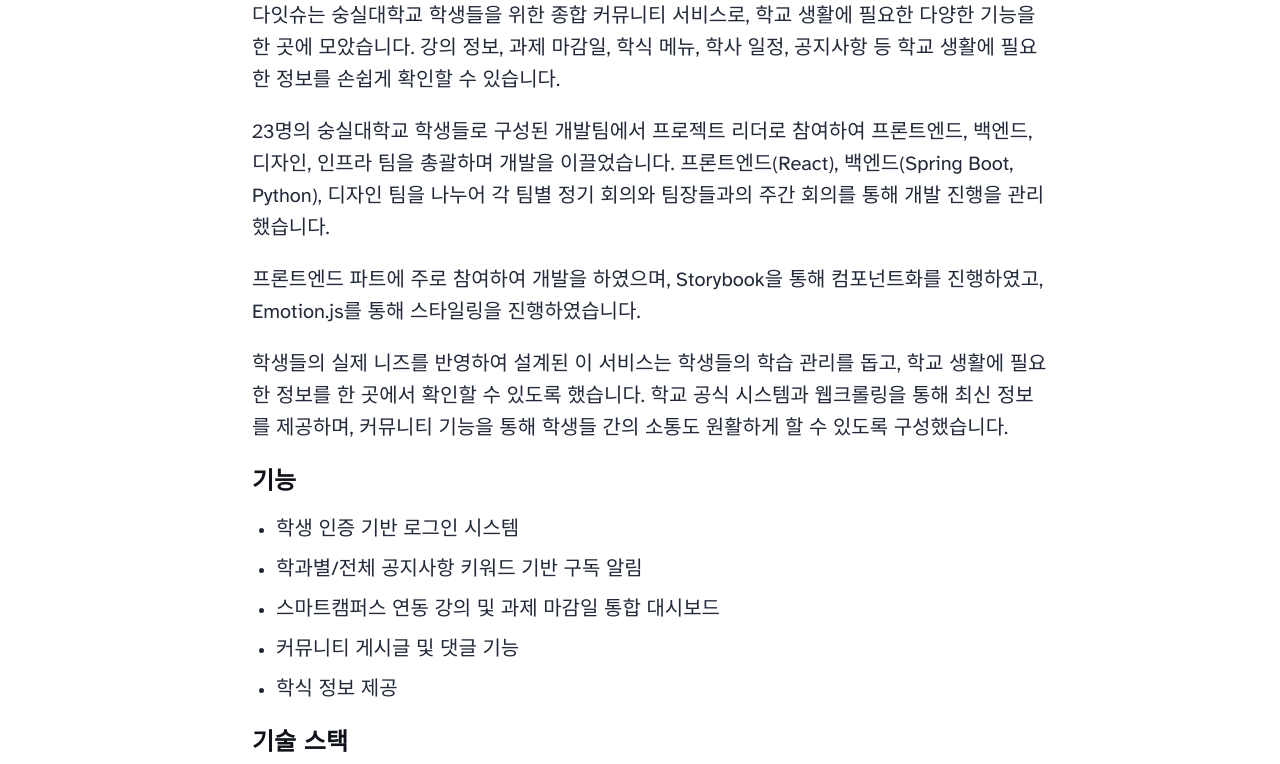
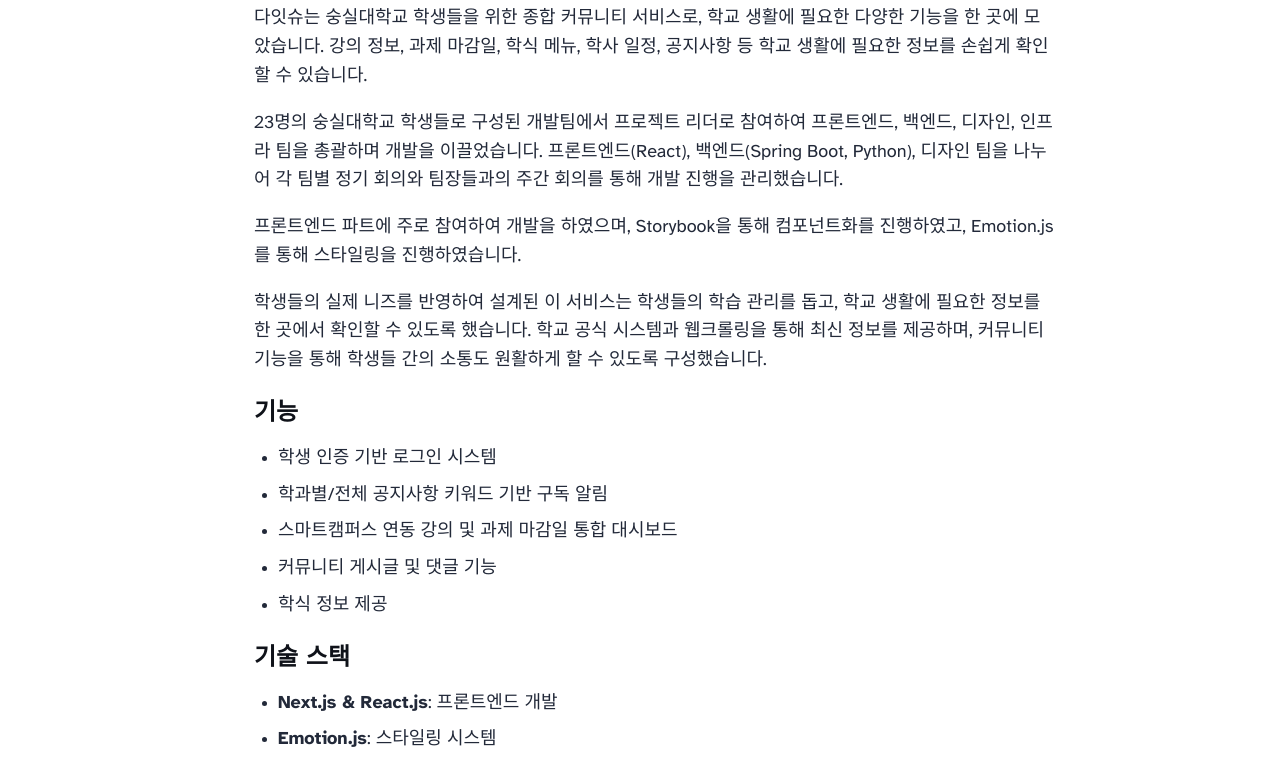
Before and after one commit to halfmoon-mind/portfolio, an Astro site: page /portfolio/da-it-ssu in a window 1280 px wide. Shown: the part 895-1659 px from the top of the page. Built offline with nearby package versions, Linux system fonts and the light colour scheme; Astro itself is replaced by a stand-in of ours.

Commit message:
feat: 기본 세팅 완료

```diff
--- a/src/styles/global.css
+++ b/src/styles/global.css
@@ -12,26 +12,24 @@
   --gray-light: 229, 233, 240;
   --gray-dark: 34, 41, 57;
   --gray-gradient: rgba(var(--gray-light), 50%), #fff;
-	--box-shadow:
-		0 2px 6px rgba(var(--gray), 25%), 0 8px 24px rgba(var(--gray), 33%),
-		0 16px 32px rgba(var(--gray), 33%);
+  --box-shadow: 0 2px 6px rgba(var(--gray), 25%), 0 8px 24px rgba(var(--gray), 33%), 0 16px 32px rgba(var(--gray), 33%);
 }
 @font-face {
-	font-family: 'Atkinson';
-	src: url('/fonts/atkinson-regular.woff') format('woff');
+  font-family: "Atkinson";
+  src: url("/fonts/atkinson-regular.woff") format("woff");
   font-weight: 400;
   font-style: normal;
   font-display: swap;
 }
 @font-face {
-	font-family: 'Atkinson';
-	src: url('/fonts/atkinson-bold.woff') format('woff');
+  font-family: "Atkinson";
+  src: url("/fonts/atkinson-bold.woff") format("woff");
   font-weight: 700;
   font-style: normal;
   font-display: swap;
 }
 body {
-	font-family: 'Atkinson', sans-serif;
+  font-family: "Atkinson", sans-serif;
   margin: 0;
   padding: 0;
   text-align: left;
@@ -40,7 +38,7 @@ body {
   word-wrap: break-word;
   overflow-wrap: break-word;
   color: rgb(var(--gray-dark));
-	font-size: 20px;
+  font-size: 22px;
   line-height: 1.7;
 }
 main {
@@ -60,19 +58,19 @@ h6 {
   line-height: 1.2;
 }
 h1 {
-	font-size: 3.052em;
+  font-size: 2.5em;
 }
 h2 {
-	font-size: 2.441em;
+  font-size: 2.0em;
 }
 h3 {
-	font-size: 1.953em;
+  font-size: 1.6em;
 }
 h4 {
-	font-size: 1.563em;
+  font-size: 1.3em;
 }
 h5 {
-	font-size: 1.25em;
+  font-size: 1.1em;
 }
 strong,
 b {
@@ -87,6 +85,10 @@ a:hover {
 p {
   margin-bottom: 1em;
 }
+.prose {
+  font-size: 18px;
+}
+
 .prose p {
   margin-bottom: 2em;
 }
@@ -129,7 +131,7 @@ hr {
 }
 @media (max-width: 720px) {
   body {
-		font-size: 18px;
+    font-size: 20px;
   }
   main {
     padding: 1em;
```
Lines whose indentation alone changed are shown as unchanged.
